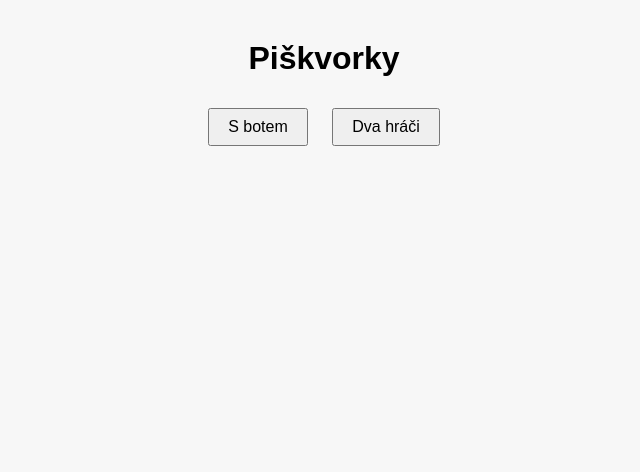
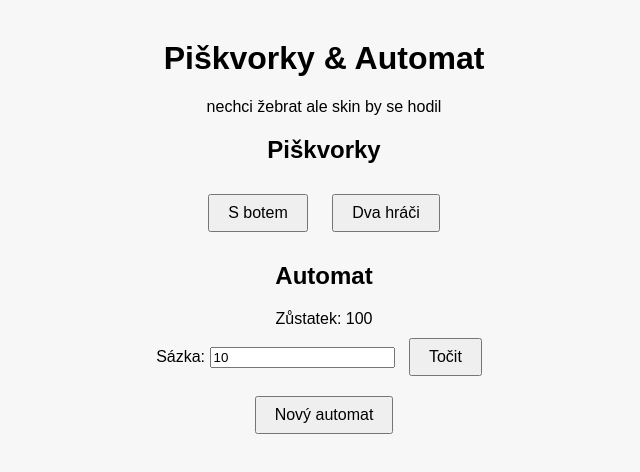
Before and after one commit to tonda9/tonda9.github.io, a plain HTML site: page index.html in a window 1280 px wide. Shown: the whole page, without its empty margins (316-956 px from the left). Drawn offline with Linux system fonts and the light colour scheme.

Commit message:
Update index.html

```diff
--- a/index.html
+++ b/index.html
@@ -2,11 +2,20 @@
 <html lang="cs">
 <head>
     <meta charset="UTF-8">
-    <title>Piškvorky</title>
+    <title>Piškvorky & Automat</title>
     <link rel="stylesheet" href="style.css">
 </head>
 <body>
-    <h1>Piškvorky</h1>
+
+
+
+    <h1>Piškvorky & Automat</h1>
+<p class="custom-text">
+    nechci žebrat ale skin by se hodil
+</p>
+    <div class="container">
+        <div class="panel">
+            <h2>Piškvorky</h2>
             <div id="game-mode">
                 <button onclick="startGame(1)">S botem</button>
                 <button onclick="startGame(2)">Dva hráči</button>
@@ -14,7 +23,6 @@
             <div id="game-board" style="display:none;">
                 <div id="status"></div>
                 <div class="board">
-            <!-- Hrací pole -->
                     <button class="cell" onclick="makeMove(0)"></button>
                     <button class="cell" onclick="makeMove(1)"></button>
                     <button class="cell" onclick="makeMove(2)"></button>
@@ -27,6 +35,23 @@
                 </div>
                 <button onclick="resetGame()">Nová hra</button>
             </div>
+        </div>
+        <div class="panel">
+            <h2>Automat</h2>
+            <div id="automatArea">
+                <div>Zůstatek: <span id="budget">100</span></div>
+                <div>
+                    <label for="sazka">Sázka:</label>
+                    <input type="number" id="sazka" min="1" value="10">
+                    <button onclick="tocit()">Točit</button>
+                </div>
+                <div id="automatResult"></div>
+                <div>
+                    <button onclick="resetAutomat()">Nový automat</button>
+                </div>
+            </div>
+        </div>
+    </div>
     <script src="script.js"></script>
 </body>
 </html>
```
Lines whose indentation alone changed are shown as unchanged.
